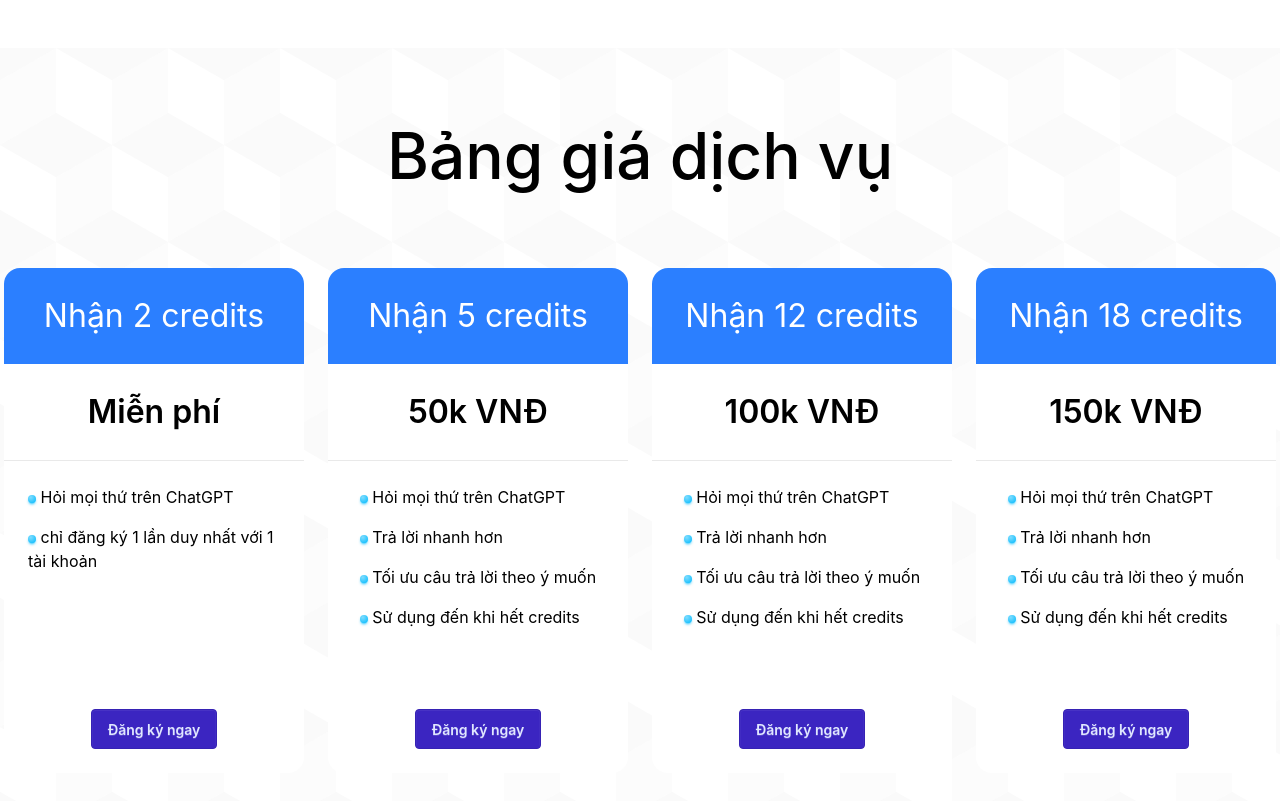
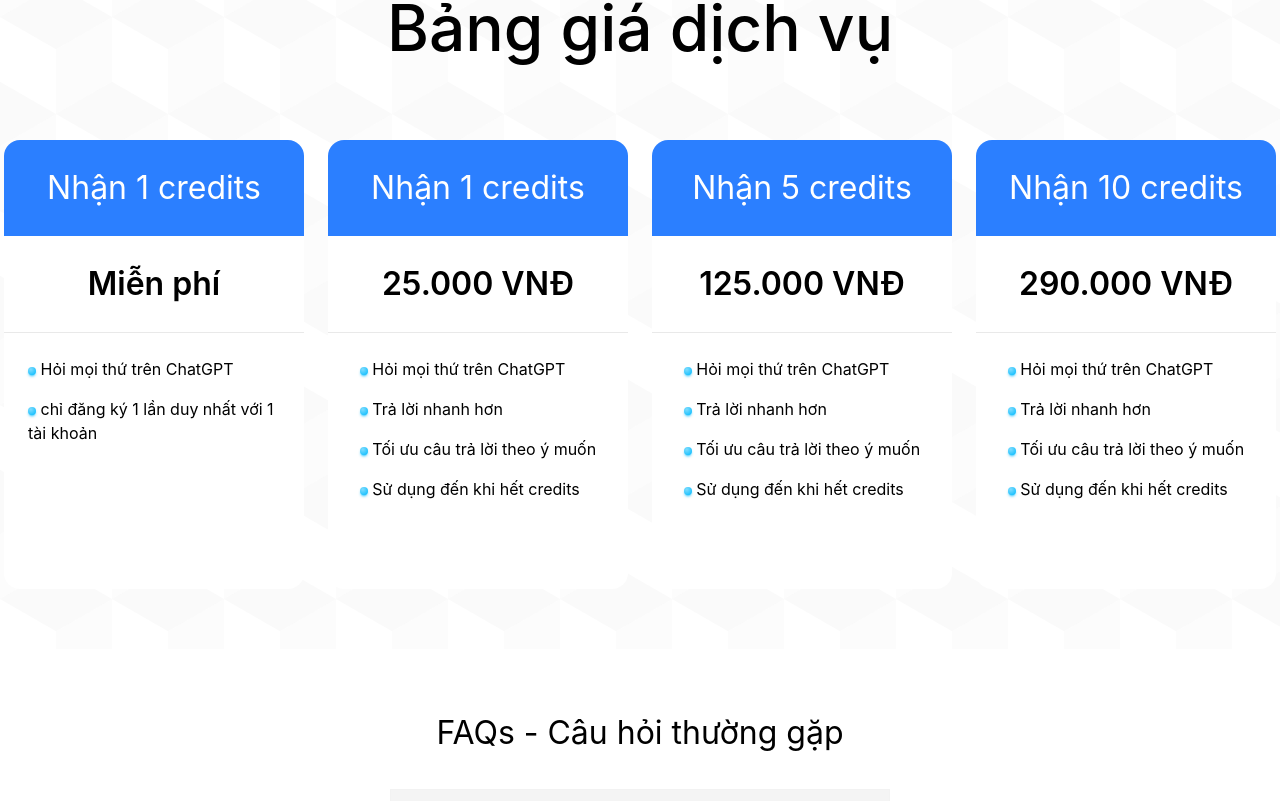
Before and after one commit to QuocLam98/aikmvm-website, a Vue app in the folder Front-End/: page / in a window 1280 px wide. Shown: the part 1519-2320 px from the top of the page. Built offline with nearby package versions, Linux system fonts and the light colour scheme; what @iconify/tailwind4, vue-toast-notification would draw is missing.

Commit message:
sửa lại giao diện

```diff
--- a/Front-End/src/assets/base.css
+++ b/Front-End/src/assets/base.css
@@ -63,3 +63,7 @@ body {
 body, input, textarea, select {
   font-family: 'Inter', Helvetica, Arial, Lucida, sans-serif;
 }
+html, body {
+  overflow-x: hidden;
+  max-width: 100%;
+}
--- a/Front-End/src/assets/mainhome.css
+++ b/Front-End/src/assets/mainhome.css
@@ -194,3 +194,8 @@
         padding: 64px 0;
     }
 }
+
+@media (min-width: 992px) and (max-width: 1245px)
+{
+
+}
--- a/Front-End/src/components/FooterHome.vue
+++ b/Front-End/src/components/FooterHome.vue
@@ -20,7 +20,7 @@ export default defineComponent({
                         d="M22.672 15.226l-2.432.811.841 2.515c.33 1.019-.209 2.127-1.23 2.456-1.15.325-2.148-.321-2.463-1.226l-.84-2.518-5.013 1.677.84 2.517c.391 1.203-.434 2.542-1.831 2.542-.88 0-1.601-.564-1.86-1.314l-.842-2.516-2.431.809c-1.135.328-2.145-.317-2.463-1.229-.329-1.018.211-2.127 1.231-2.456l2.432-.809-1.621-4.823-2.432.808c-1.355.384-2.558-.59-2.558-1.839 0-.817.509-1.582 1.327-1.846l2.433-.809-.842-2.515c-.33-1.02.211-2.129 1.232-2.458 1.02-.329 2.13.209 2.461 1.229l.842 2.515 5.011-1.677-.839-2.517c-.403-1.238.484-2.553 1.843-2.553.819 0 1.585.509 1.85 1.326l.841 2.517 2.431-.81c1.02-.33 2.131.211 2.461 1.229.332 1.018-.21 2.126-1.23 2.456l-2.433.809 1.622 4.823 2.433-.809c1.242-.401 2.557.484 2.557 1.838 0 .819-.51 1.583-1.328 1.847m-8.992-6.428l-5.01 1.675 1.619 4.828 5.011-1.674-1.62-4.829z">
                     </path>
                 </svg>
-                <p>Copyright © {{ currentYear }} - All right reserved</p>
+                <p>Copyright © {{ currentYear }} - All right reserved by Dev Hay Suy</p>
             </aside>
             <nav class="grid-flow-col gap-4 md:place-self-center md:justify-self-end">
                 <a>
--- a/Front-End/src/components/HeaderHome.vue
+++ b/Front-End/src/components/HeaderHome.vue
@@ -33,7 +33,7 @@ import '../assets/header.css'
                             </a>
                         </li>
                     </ul>
-                    <div class="dropdown">
+                    <!-- <div class="dropdown">
                         <div tabindex="0" role="button" class="btn btn-ghost lg:hidden">
                             <svg xmlns="http://www.w3.org/2000/svg" class="h-5 w-5" fill="none" viewBox="0 0 24 24"
                                 stroke="currentColor">
@@ -53,7 +53,7 @@ import '../assets/header.css'
                             </li>
                             <li><a>Item 3</a></li>
                         </ul>
-                    </div>
+                    </div> -->
                 </div>
 
             </div>
--- a/Front-End/src/components/MainHome.vue
+++ b/Front-End/src/components/MainHome.vue
@@ -57,7 +57,7 @@ const toggleAccordion = (index: number) => {
   <main id="main-home">
     <div class="about">
       <div class="container-flur">
-        <div class="main-about grid grid-cols-2 gap-24">
+        <div class="main-about gap-24">
           <!-- <div class="h-[32rem]">
             <WindowChat />
           </div> -->
@@ -184,7 +184,7 @@ const toggleAccordion = (index: number) => {
         <div class="price-list">
           <div class="price-item">
             <div class="price-item-header bg-blue-500 text-white">
-              Nhận 2 credits
+              Nhận 1 credits
             </div>
             <div class="price-item-title text-black">
               Miễn phí
@@ -198,15 +198,15 @@ const toggleAccordion = (index: number) => {
                   <div aria-label="info" class="status status-info"></div> chỉ đăng ký 1 lần duy nhất với 1 tài khoản
                 </li>
               </ul>
-              <button class="btn btn-active btn-primary">Đăng ký ngay</button>
+              <!-- <button class="btn btn-active btn-primary">Đăng ký ngay</button> -->
             </div>
           </div>
           <div class="price-item">
             <div class="price-item-header bg-blue-500 text-white">
-              Nhận 5 credits
+              Nhận 1 credits
             </div>
             <div class="price-item-title text-black">
-              50k VNĐ
+              25.000 VNĐ
             </div>
             <div class="price-item-cotent">
               <ul>
@@ -223,15 +223,15 @@ const toggleAccordion = (index: number) => {
                   <div aria-label="info" class="status status-info"></div> Sử dụng đến khi hết credits
                 </li>
               </ul>
-              <button class="btn btn-active btn-primary">Đăng ký ngay</button>
+              <!-- <button class="btn btn-active btn-primary">Đăng ký ngay</button> -->
             </div>
           </div>
           <div class="price-item">
             <div class="price-item-header bg-blue-500 text-white">
-              Nhận 12 credits
+              Nhận 5 credits
             </div>
             <div class="price-item-title text-black">
-              100k VNĐ
+              125.000 VNĐ
             </div>
             <div class="price-item-cotent">
               <ul>
@@ -248,15 +248,15 @@ const toggleAccordion = (index: number) => {
                   <div aria-label="info" class="status status-info"></div> Sử dụng đến khi hết credits
                 </li>
               </ul>
-              <button class="btn btn-active btn-primary">Đăng ký ngay</button>
+              <!-- <button class="btn btn-active btn-primary">Đăng ký ngay</button> -->
             </div>
           </div>
           <div class="price-item">
             <div class="price-item-header bg-blue-500 text-white">
-              Nhận 18 credits
+              Nhận 10 credits
             </div>
             <div class="price-item-title text-black">
-              150k VNĐ
+              290.000 VNĐ
             </div>
             <div class="price-item-cotent">
               <ul>
@@ -273,7 +273,7 @@ const toggleAccordion = (index: number) => {
                   <div aria-label="info" class="status status-info"></div> Sử dụng đến khi hết credits
                 </li>
               </ul>
-              <button class="btn btn-active btn-primary">Đăng ký ngay</button>
+              <!-- <button class="btn btn-active btn-primary">Đăng ký ngay</button> -->
             </div>
           </div>
         </div>
```
